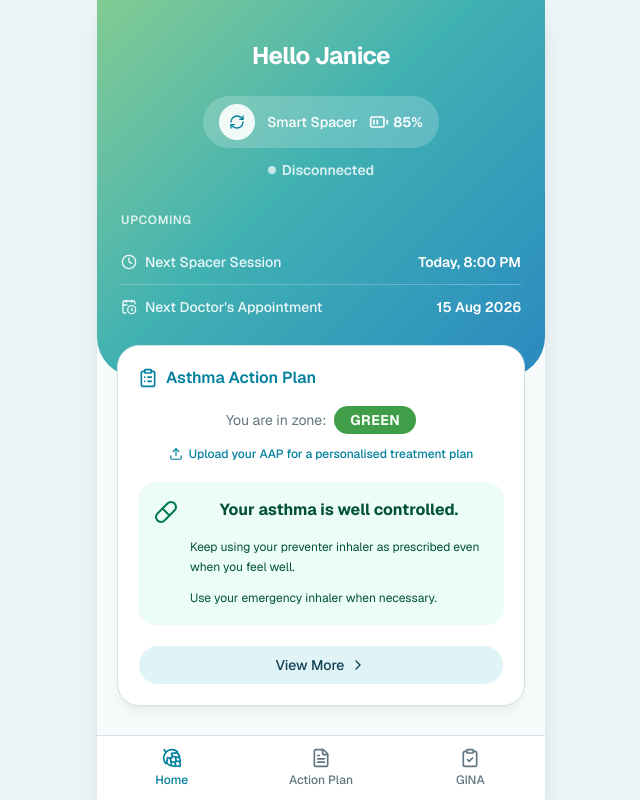
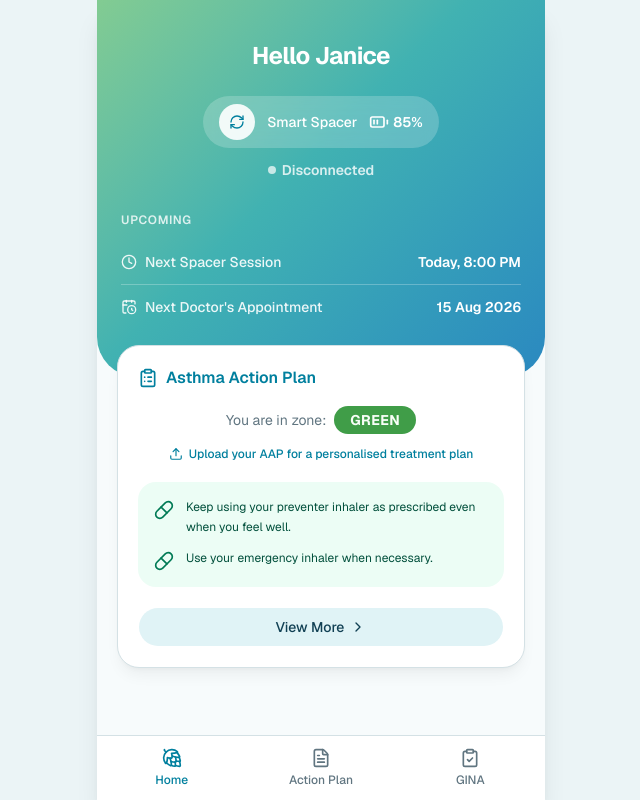
Before and after one commit to meracleziyi-creator/Whizz-AAP, a Next.js app: page / in a window 1280 px wide. Shown: the whole page, without its empty margins (319-959 px from the left). Built offline with nearby package versions, Linux system fonts and the light colour scheme.

Commit message:
Remove status headings from AAP card

```diff
--- a/components/home/aap-status-card.tsx
+++ b/components/home/aap-status-card.tsx
@@ -51,61 +51,42 @@ export function AapStatusCard() {
         )}
 
         {zone === "yellow" ? (
-          <div className="mt-5 space-y-4 rounded-2xl bg-yellow-50 p-4">
-            <div className="flex gap-3">
-              <AlertCircle className="size-6 flex-shrink-0 text-yellow-700 mt-0.5" aria-hidden="true" />
-              <div>
-                <h3 className="font-bold text-yellow-900 text-center mb-4">
-                  Your asthma may not be fully under control.
-                </h3>
-
+          <div className="mt-5 rounded-2xl bg-yellow-50 p-4">
             <div className="flex gap-3 mb-4">
-                  <Pill className="size-5 flex-shrink-0 text-yellow-700 mt-0.5" aria-hidden="true" />
-                  <div>
+              <AlertCircle className="size-5 flex-shrink-0 text-yellow-700 mt-0.5" aria-hidden="true" />
               <p className="text-xs leading-relaxed text-yellow-900">
                 Make sure you are taking your medications according to your Asthma Action Plan. Missing doses can increase the risk of asthma symptoms and flare-ups.
               </p>
             </div>
-                </div>
-
             <div className="flex gap-3">
               <FileText className="size-5 flex-shrink-0 text-yellow-700 mt-0.5" aria-hidden="true" />
-                  <div>
               <p className="text-xs leading-relaxed text-yellow-900">
                 Contact your healthcare provider if symptoms do not improve after 7-14 days of stepping up medications
               </p>
             </div>
           </div>
+        ) : zone === "green" ? (
+          <div className="mt-5 rounded-2xl bg-emerald-50 p-4">
+            <div className="flex gap-3 mb-3">
+              <Pill className="size-5 flex-shrink-0 text-emerald-700 mt-0.5" aria-hidden="true" />
+              <p className="text-xs leading-relaxed text-emerald-900">
+                Keep using your preventer inhaler as prescribed even when you feel well.
+              </p>
             </div>
-            </div>
-          </div>
-        ) : zone === "green" ? (
-          <div className="mt-5 space-y-4 rounded-2xl bg-emerald-50 p-4">
             <div className="flex gap-3">
-              <Pill className="size-6 flex-shrink-0 text-emerald-700 mt-0.5" aria-hidden="true" />
-              <div>
-                <h3 className="font-bold text-emerald-900 text-center mb-4">
-                  Your asthma is well controlled.
-                </h3>
-                <div className="space-y-3 text-xs leading-relaxed text-emerald-900">
-                  <p>Keep using your preventer inhaler as prescribed even when you feel well.</p>
-                  <p>Use your emergency inhaler when necessary.</p>
-                </div>
-              </div>
+              <Pill className="size-5 flex-shrink-0 text-emerald-700 mt-0.5" aria-hidden="true" />
+              <p className="text-xs leading-relaxed text-emerald-900">
+                Use your emergency inhaler when necessary.
+              </p>
             </div>
           </div>
         ) : zone === "red" ? (
-          <div className="mt-5 space-y-4 rounded-2xl bg-red-50 p-4">
+          <div className="mt-5 rounded-2xl bg-red-50 p-4">
             <div className="flex gap-3">
-              <AlertCircle className="size-6 flex-shrink-0 text-red-700 mt-0.5" aria-hidden="true" />
-              <div>
-                <h3 className="font-bold text-red-900 text-center mb-4">
-                  Your asthma symptoms are severe.
-                </h3>
-                <div className="space-y-3 text-xs leading-relaxed text-red-900">
-                  <p>Step up your medication according to AAP red zone and see your doctor NOW!</p>
-                </div>
-              </div>
+              <AlertCircle className="size-5 flex-shrink-0 text-red-700 mt-0.5" aria-hidden="true" />
+              <p className="text-xs leading-relaxed text-red-900">
+                Step up your medication according to AAP red zone and see your doctor NOW!
+              </p>
             </div>
           </div>
         ) : (
```
Lines whose indentation alone changed are shown as unchanged.
